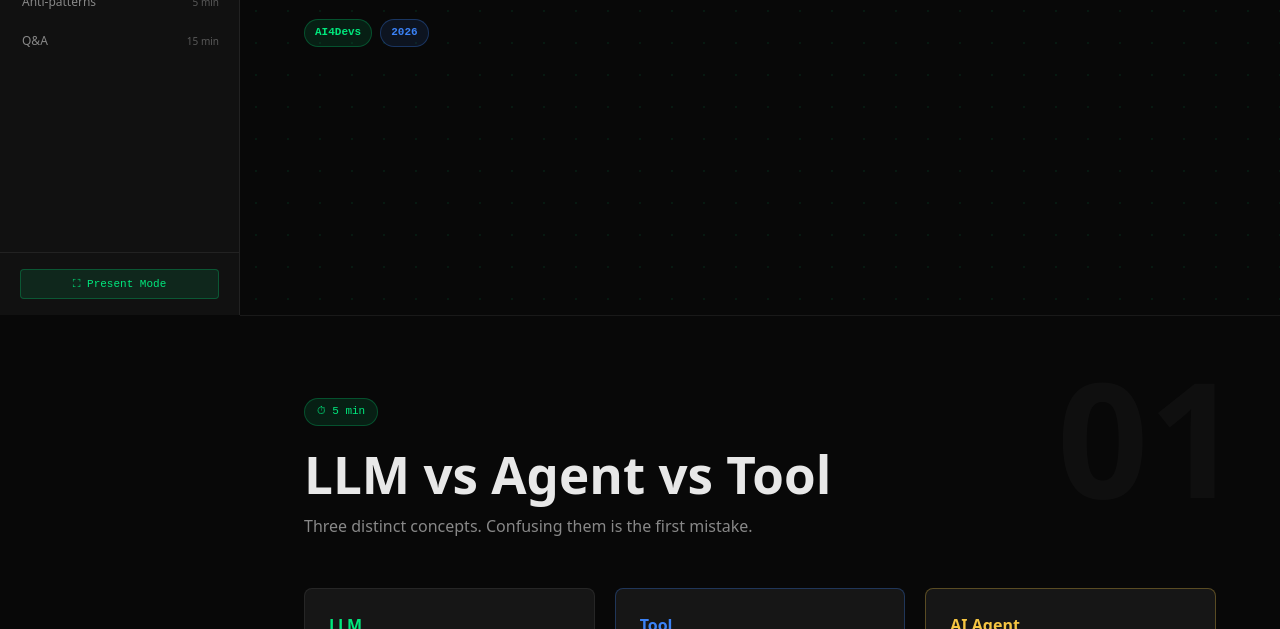
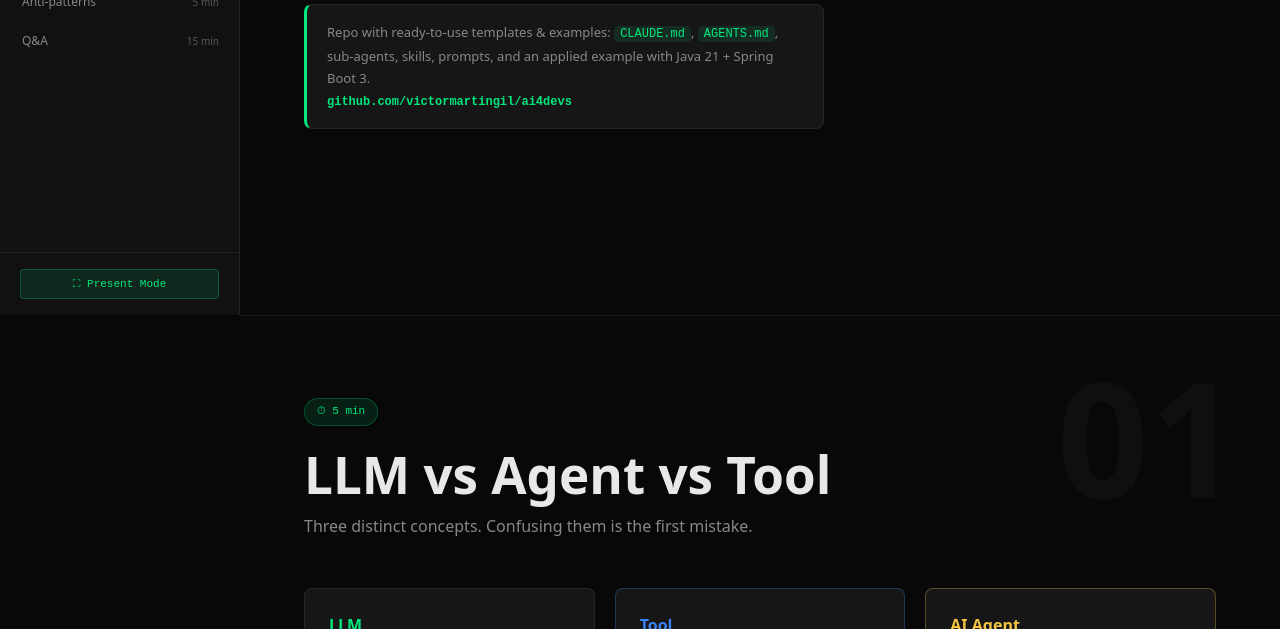
Before and after one commit to victormartingil/ai4devs, a plain HTML site: page index.html in a window 1280 px wide. Shown: the part 485-1114 px from the top of the page. Drawn offline with Linux system fonts and the light colour scheme.

Commit message:
feat: add GitHub repo link and repo overview note to cover page

```diff
--- a/index.html
+++ b/index.html
@@ -443,6 +443,36 @@ tr:last-child td { border-bottom: none; }
 }
 .hero-badges { display: flex; flex-wrap: wrap; gap: 8px; }
 
+/* ===== HERO REPO NOTE ===== */
+.hero-repo-note {
+  margin-top: 40px;
+  padding: 16px 20px;
+  background: var(--card);
+  border: 1px solid var(--border);
+  border-left: 3px solid var(--accent);
+  border-radius: var(--radius);
+  max-width: 520px;
+  font-size: 13px;
+  line-height: 1.7;
+  color: var(--text-muted);
+}
+.hero-repo-note a {
+  color: var(--accent);
+  text-decoration: none;
+  font-weight: 600;
+  font-family: var(--font-mono);
+  font-size: 12px;
+}
+.hero-repo-note a:hover { text-decoration: underline; }
+.hero-repo-note code {
+  background: var(--accent-dim);
+  color: var(--accent);
+  padding: 1px 6px;
+  border-radius: var(--radius-sm);
+  font-family: var(--font-mono);
+  font-size: 12px;
+}
+
 /* ===== RULE CARD ===== */
 .rule-card {
   background: var(--card);
@@ -769,6 +799,20 @@ summary:hover { background: rgba(255,255,255,0.03); }
 .card, .zoom-box, .code-block, .quote-block,
 .ap-card, .rule-card, .metric-card, .level-card, .table-wrap { cursor: zoom-in; transition: var(--transition); }
 
+/* GitHub corner */
+.github-corner { position: fixed; top: 0; right: 0; z-index: 300; }
+.github-corner svg { fill: var(--accent); color: var(--bg); mix-blend-mode: normal; }
+.github-corner:hover .octo-arm { animation: octocat-wave 560ms ease-in-out; }
+@keyframes octocat-wave {
+  0%, 100% { transform: rotate(0); }
+  20%, 60% { transform: rotate(-25deg); }
+  40%, 80% { transform: rotate(10deg); }
+}
+@media (max-width: 500px) {
+  .github-corner:hover .octo-arm { animation: none; }
+  .github-corner .octo-arm { animation: octocat-wave 560ms ease-in-out; }
+}
+
 /* Language toggle */
 [data-lang="en"] { display: none; }
 html[lang="en"] [data-lang="en"] { display: revert; }
@@ -794,6 +838,9 @@ html[lang="en"] [data-lang="es"] { display: none; }
 </style>
 </head>
 <body>
+
+<!-- GITHUB CORNER -->
+<a href="https://github.com/victormartingil/ai4devs" class="github-corner" target="_blank" rel="noopener" aria-label="View source on GitHub"><svg width="80" height="80" viewBox="0 0 250 250" aria-hidden="true"><path d="M0,0 L115,115 L130,115 L142,142 L250,250 L250,0 Z"></path><path d="M128.3,109.0 C113.8,99.7 119.0,89.6 119.0,89.6 C122.0,82.7 120.5,78.6 120.5,78.6 C119.2,72.0 123.4,76.3 123.4,76.3 C127.3,80.9 125.5,87.3 125.5,87.3 C122.9,97.6 130.6,101.9 134.4,103.2" fill="currentColor" style="transform-origin:130px 106px" class="octo-arm"></path><path d="M115.0,115.0 C114.9,115.1 118.7,116.5 119.8,115.4 L133.7,101.6 C136.9,99.2 139.9,98.4 142.2,98.6 C133.8,88.0 127.5,74.4 143.8,58.0 C148.5,53.4 154.0,51.2 159.7,51.0 C160.3,49.4 163.2,43.6 171.4,40.1 C171.4,40.1 176.1,42.5 178.8,56.2 C183.1,58.6 187.2,61.8 190.9,65.4 C194.5,69.0 197.7,73.2 200.1,77.6 C213.8,80.2 216.3,84.9 216.3,84.9 C212.7,93.1 206.9,96.0 205.4,96.6 C205.1,102.4 203.0,107.8 198.3,112.5 C181.9,128.9 168.3,122.5 157.7,114.1 C157.9,116.9 156.7,120.9 152.7,124.9 L141.0,136.5 C139.8,137.7 141.3,141.5 141.4,141.6 Z" fill="currentColor" class="octo-body"></path></svg></a>
 
 <!-- PROGRESS BAR -->
 <div id="progress-bar"></div>
@@ -843,6 +890,12 @@ html[lang="en"] [data-lang="es"] { display: none; }
   <div class="hero-badges animate delay-4">
     <span class="badge badge-accent">AI4Devs</span>
     <span class="badge badge-blue">2026</span>
+  </div>
+  <div class="hero-repo-note animate delay-4">
+    <span data-lang="es">Repo con plantillas y ejemplos listos para usar: <code>CLAUDE.md</code>, <code>AGENTS.md</code>, sub-agentes, skills, prompts y un ejemplo aplicado con Java 21 + Spring Boot 3.</span>
+    <span data-lang="en">Repo with ready-to-use templates &amp; examples: <code>CLAUDE.md</code>, <code>AGENTS.md</code>, sub-agents, skills, prompts, and an applied example with Java 21 + Spring Boot 3.</span>
+    <br>
+    <a href="https://github.com/victormartingil/ai4devs" target="_blank" rel="noopener">github.com/victormartingil/ai4devs</a>
   </div>
 </section>
 
```
